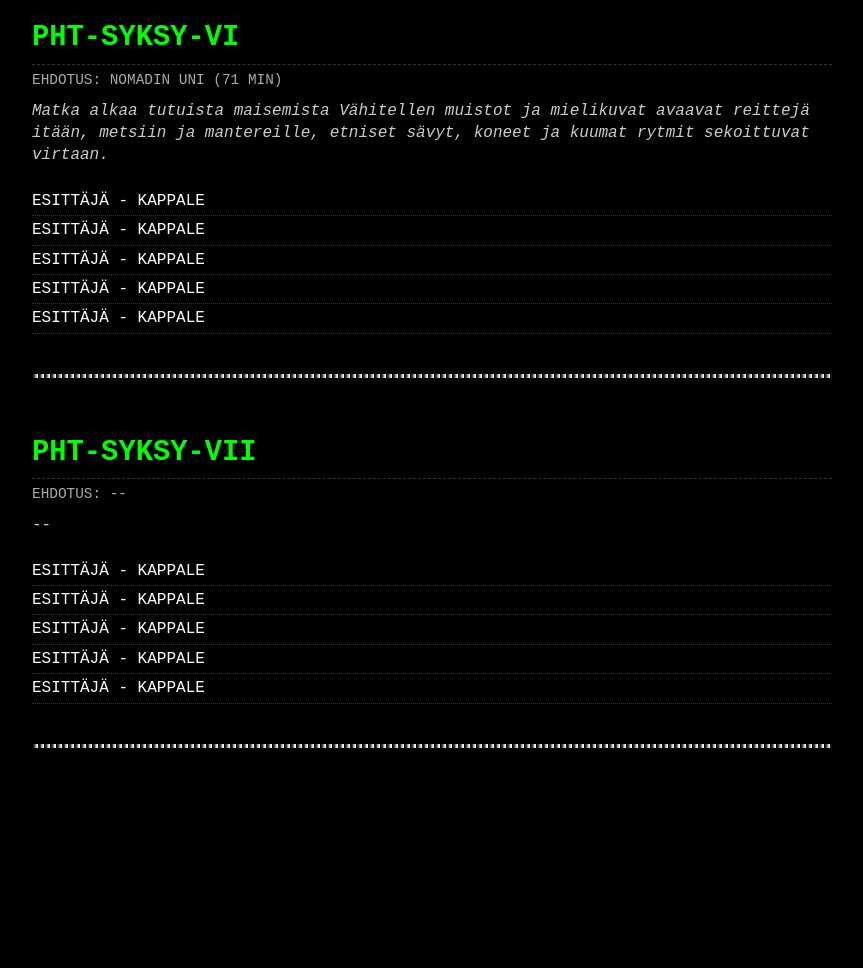
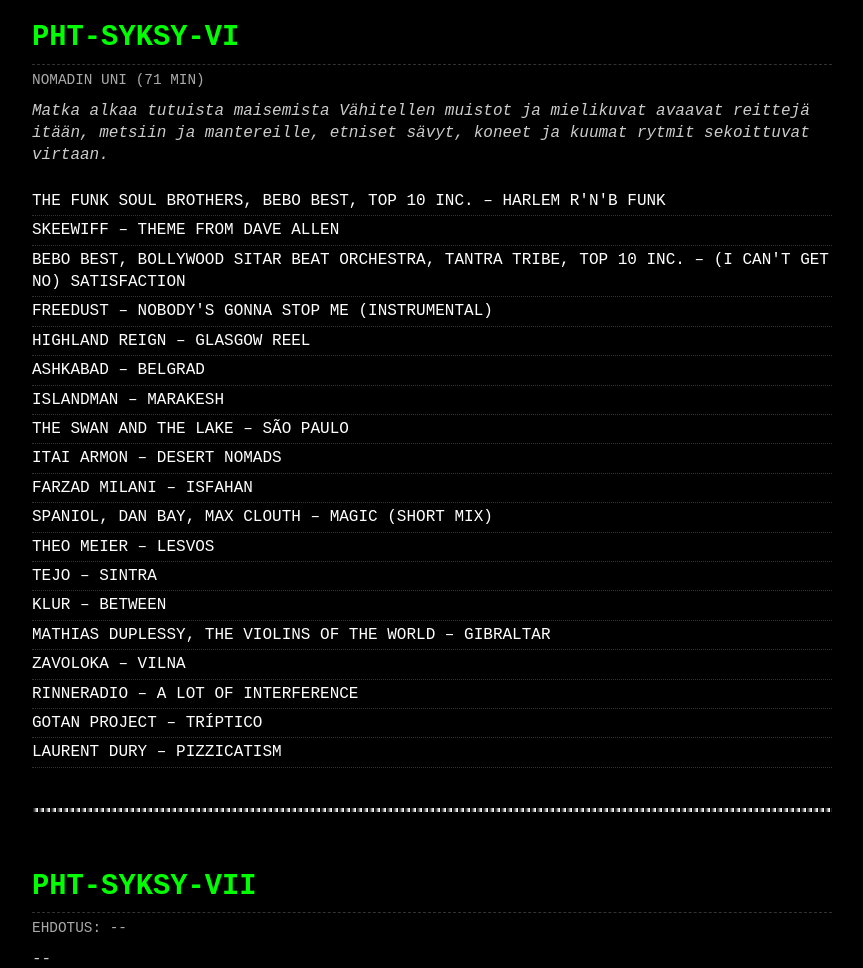
Before and after one commit to pimeahuonetanssi/arkisto, a plain HTML site: page index.html in a window 1280 px wide. Shown: the part 3029-3997 px from the top of the page, without its empty margins (208-1071 px from the left). Before the commit the page ends 3817 px from the top, so only its background shows below. Drawn offline with Linux system fonts and the light colour scheme.

Commit message:
Update index.html

```diff
--- a/index.html
+++ b/index.html
@@ -128,18 +128,33 @@
 
         <section class="playlist">
             <h2 class="all-caps">PHT-SYKSY-VI</h2>
-            <p class="metadata all-caps">EHDOTUS: NOMADIN UNI (71 MIN)</p>
+            <p class="metadata all-caps">NOMADIN UNI (71 MIN)</p>
             <p class="description">
                Matka alkaa tutuista maisemista Vähitellen muistot ja mielikuvat avaavat reittejä itään, metsiin ja mantereille,
                etniset sävyt, koneet ja kuumat rytmit sekoittuvat virtaan.
             </p>
 
             <ul class="track-list all-caps">
-                <li>ESITTÄJÄ - KAPPALE</li>
-                <li>ESITTÄJÄ - KAPPALE</li>
-                <li>ESITTÄJÄ - KAPPALE</li>
-                <li>ESITTÄJÄ - KAPPALE</li>
-                <li>ESITTÄJÄ - KAPPALE</li>
+            <li>The Funk Soul Brothers, Bebo Best, Top 10 Inc. – Harlem R'n'B Funk</li>
+            <li>Skeewiff – Theme from Dave Allen</li>
+            <li>Bebo Best, Bollywood Sitar Beat Orchestra, Tantra Tribe, Top 10 Inc. – (I Can't Get No) Satisfaction</li>
+            <li>Freedust – Nobody's Gonna Stop Me (Instrumental)</li>
+            <li>Highland Reign – Glasgow Reel</li>
+            <li>Ashkabad – Belgrad</li>
+            <li>islandman – Marakesh</li>
+            <li>The Swan And The Lake – São Paulo</li>
+            <li>Itai Armon – Desert Nomads</li>
+            <li>Farzad Milani – Isfahan</li>
+            <li>Spaniol, Dan Bay, Max Clouth – Magic (Short Mix)</li>
+            <li>Theo Meier – Lesvos</li>
+            <li>Tejo – Sintra</li>
+            <li>Klur – Between</li>
+            <li>Mathias Duplessy, The Violins of the World – Gibraltar</li>
+            <li>Zavoloka – Vilna</li>
+            <li>RinneRadio – A Lot of Interference</li>
+            <li>Gotan Project – Tríptico</li>
+            <li>Laurent Dury – Pizzicatism</li>
+
             </ul>
         </section>
 
```
